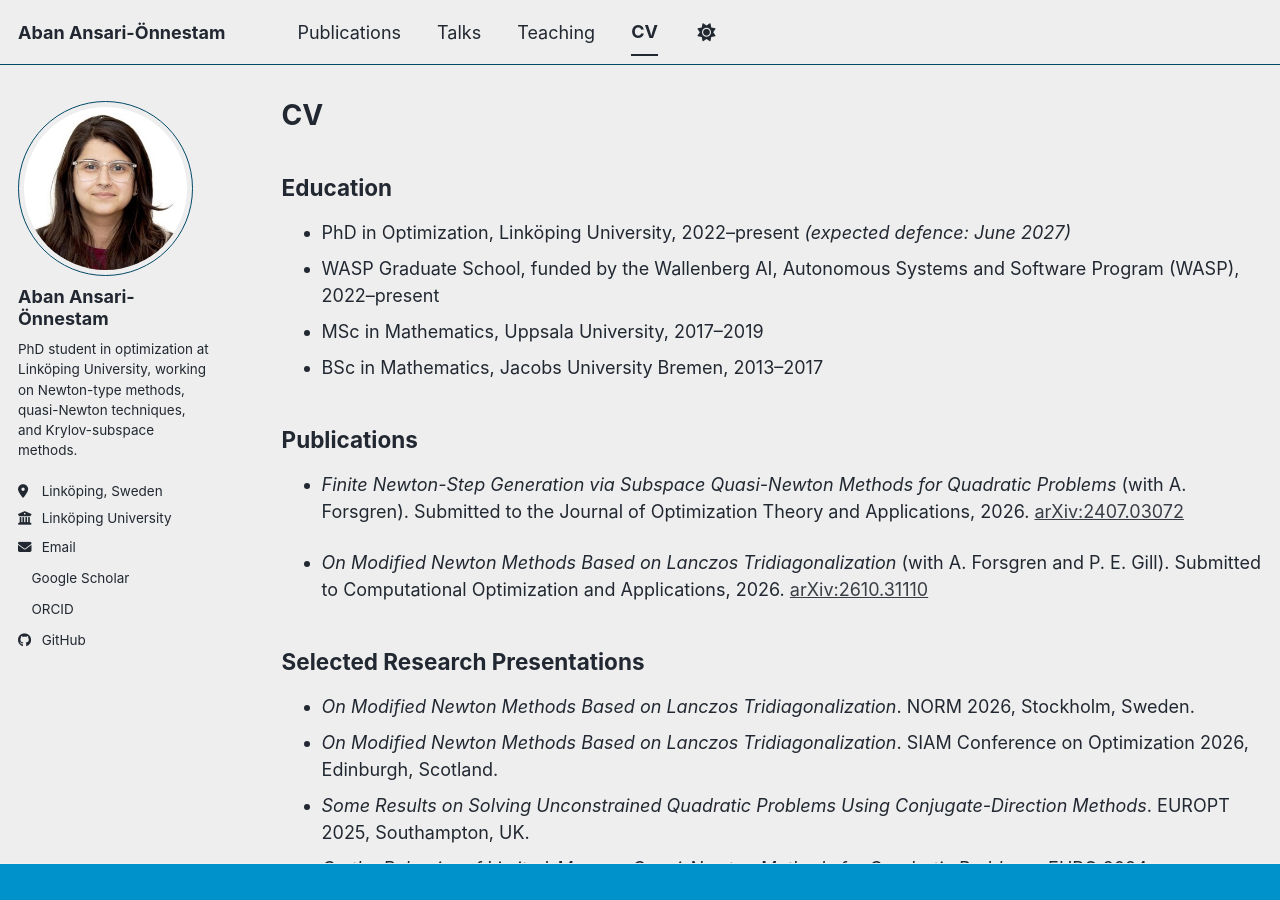
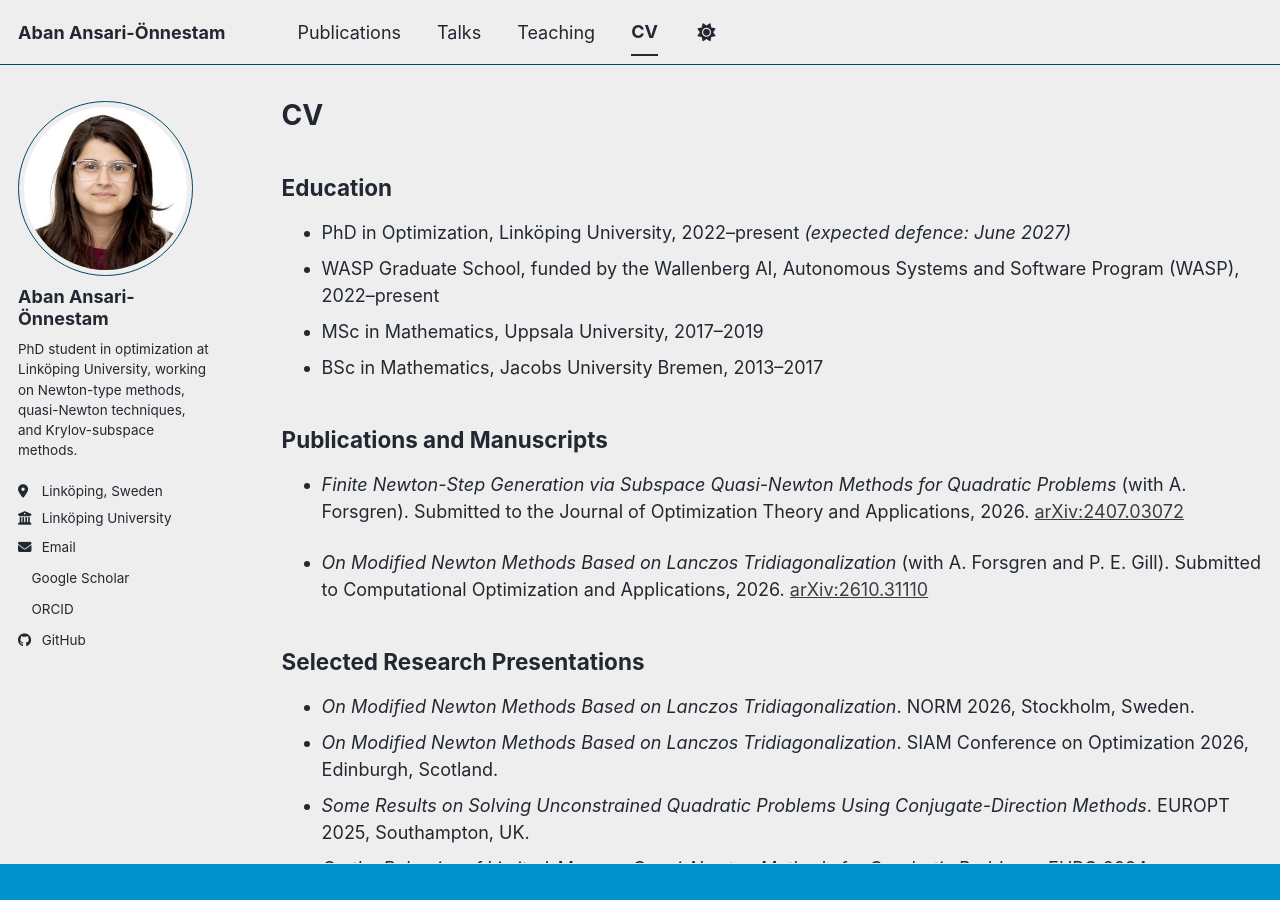
Before and after one commit to abiansari/abiansari.github.io, a Jekyll site: the page built from _pages/cv.md, in a window 1280 px wide and 900 px high. Built offline with Jekyll 4.4.1, drawn with Linux system fonts in a browser that asks for light colours; a script bundle is joined from its source files by our own code; a style sheet for code colours, icons or effects is not loaded.

Commit message:
Update cv.md

```diff
--- a/_pages/cv.md
+++ b/_pages/cv.md
@@ -16,7 +16,7 @@ redirect_from:
 * MSc in Mathematics, Uppsala University, 2017–2019
 * BSc in Mathematics, Jacobs University Bremen, 2013–2017
 
-## Publications
+## Publications and Manuscripts
 
 * *Finite Newton-Step Generation via Subspace Quasi-Newton Methods for Quadratic Problems* (with A. Forsgren). Submitted to the Journal of Optimization Theory and Applications, 2026. [arXiv:2407.03072](https://arxiv.org/abs/2407.03072)
 
```
